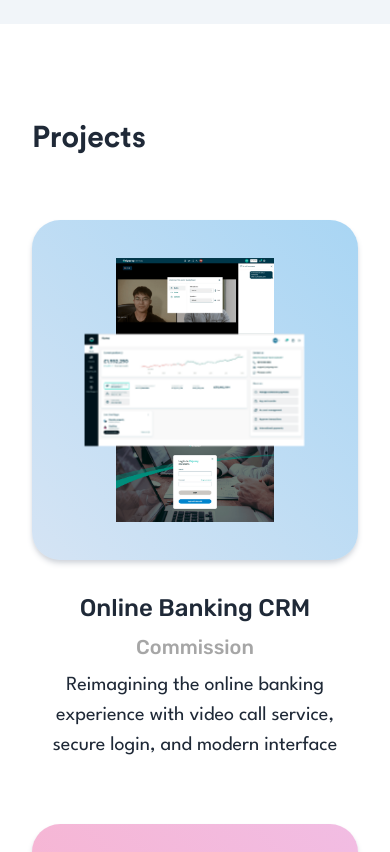
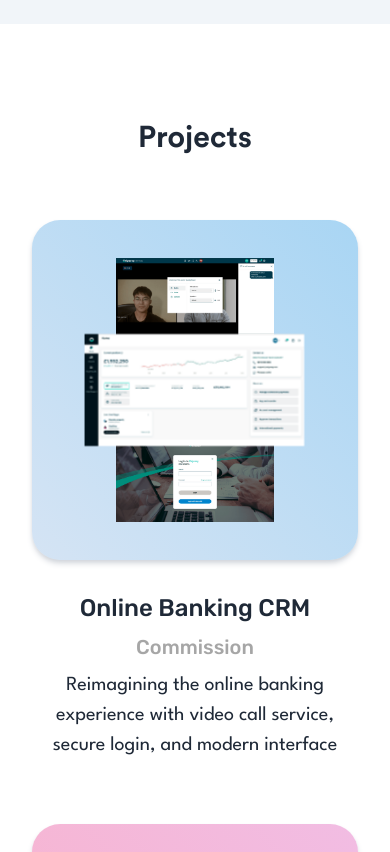
Before and after one commit to waynnbz/wz-profile, a Next.js app: page / in a window 390 px wide. Shown: the part 820-1672 px from the top of the page. Built offline with nearby package versions, Linux system fonts and the light colour scheme.

Commit message:
fix mobile title position

```diff
--- a/components/About.tsx
+++ b/components/About.tsx
@@ -61,7 +61,7 @@ function About({ darker }: Props) {
         transition={{ duration: 1 }}
         className="flex flex-col lg:col-span-3"
       >
-        <div className="text-3xl md:text-4xl xl:text-6xl font-bold mb-10 font-CircularStd">
+        <div className="text-3xl md:text-4xl xl:text-6xl font-bold mb-10 font-CircularStd text-center md:text-left">
           About me
         </div>
         <RoughNotationGroup show={inView}>
@@ -106,8 +106,8 @@ function About({ darker }: Props) {
               >
                 analytical
               </RoughNotation>{' '}
-              knowledge to understand data and the frontend & backend skillset to
-              share the story. I am comfortable with{' '}
+              knowledge to understand data and the frontend & backend skillset
+              to share the story. I am proficient in{' '}
               <RoughNotation
                 type="highlight"
                 color={isDarkMode ? '#614d26' : '#ffe0a1'}
@@ -159,8 +159,7 @@ function About({ darker }: Props) {
               >
                 Singapore-based
               </RoughNotation>{' '}
-              developer role.{' '}
-              <br/>
+              developer role. <br />
               <RoughNotation
                 type="circle"
                 color={isDarkMode ? '#3B82F6' : '#F7AB0A'}
--- a/components/Projects.tsx
+++ b/components/Projects.tsx
@@ -70,7 +70,7 @@ function Projects({ darker }: Props) {
       py-24 md:py-36
       xl:px-64 md:px-32 sm:px-16 px-8 ${darker && 'darker'}`}
     >
-      <h3 className="text-3xl md:text-4xl xl:text-6xl font-bold mb-16 md:mb-24 font-CircularStd">
+      <h3 className="text-3xl md:text-4xl xl:text-6xl font-bold mb-16 md:mb-24 font-CircularStd text-center md:text-left">
         Projects
       </h3>
 
```
